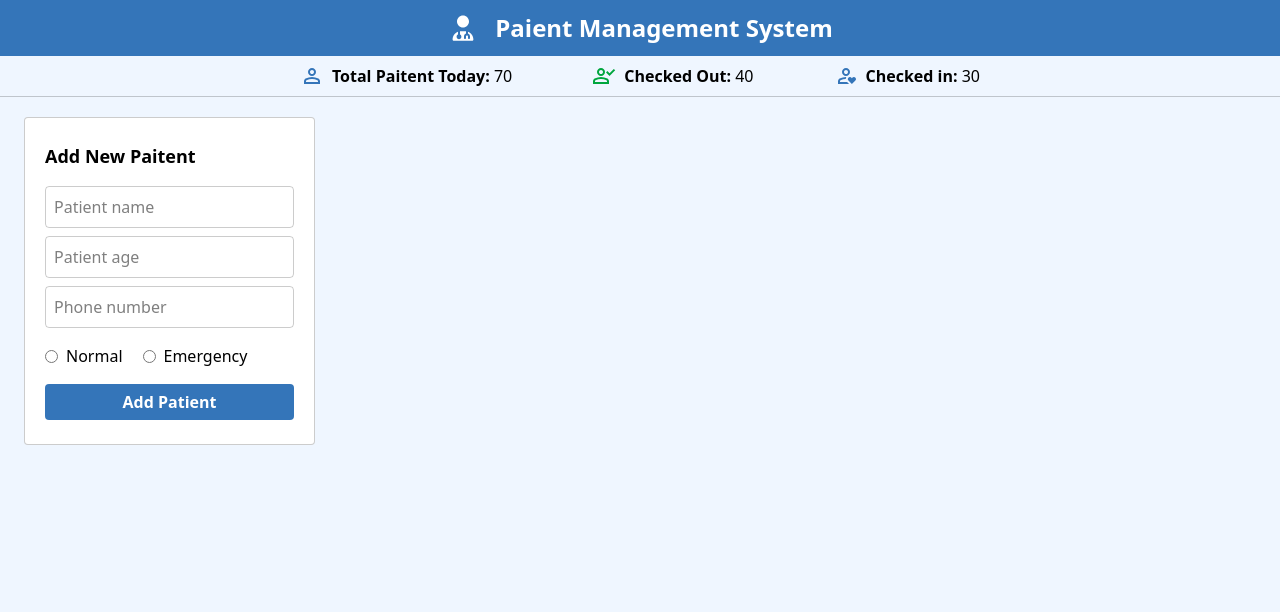
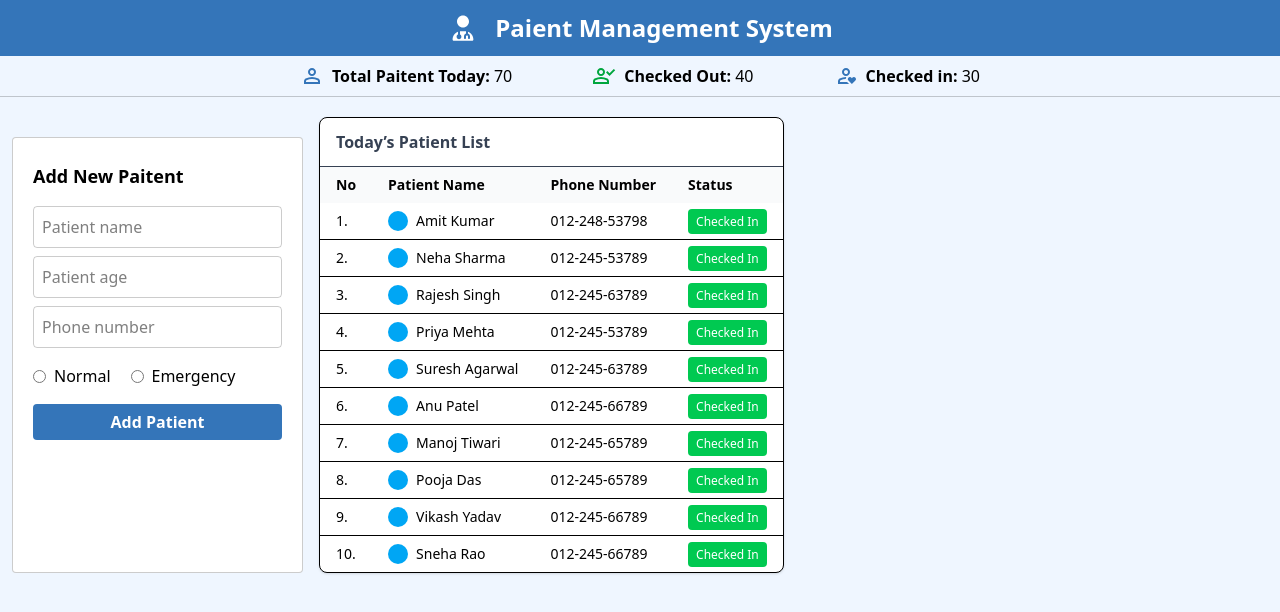
Before and after one commit to DevendraJaiswal074/Patient-Management-System, a React (Vite) app in the folder Frontend/: page /dashboard in a window 1280 px wide. Shown: the top 612 px of the page. Built offline with nearby package versions, Linux system fonts and the light colour scheme.

Commit message:
Add patient list UI

```diff
--- a/Frontend/package.json
+++ b/Frontend/package.json
@@ -13,7 +13,7 @@
     "@tailwindcss/vite": "^4.1.18",
     "nodemon": "^3.1.11",
     "react": "^19.2.0",
-    "react-dom": "^19.2.0",
+    "react-dom": "^19.2.4",
     "react-router-dom": "^7.13.0",
     "tailwindcss": "^4.1.18"
   },
--- a/Frontend/src/App.jsx
+++ b/Frontend/src/App.jsx
@@ -1,4 +1,4 @@
-import { useState } from 'react';
+// import { useState } from 'react';
 import './App.css';
 import Navbar from './components/Navbar';
 import LoginOption from './Pages/LoginOption';
--- a/Frontend/src/Pages/HomePage.jsx
+++ b/Frontend/src/Pages/HomePage.jsx
@@ -1,6 +1,7 @@
 import React from "react";
 import Navbar from "../components/Navbar";
 import AddPatient from "../components/AddPatient";
+import PatientList from "../components/PatientList";
 
 function HomePage() {
   return (
@@ -9,9 +10,15 @@ function HomePage() {
         <Navbar />
       </div>
 
-      <div className="w-max">
+      <div className="w-max flex gap-4 mt-5 mx-3">
         <AddPatient />
+        <div className="w-full">
+          <PatientList />
+        </div>
       </div>
+
+
+
     </div>
   );
 }
--- a/Frontend/src/components/AddPatient.jsx
+++ b/Frontend/src/components/AddPatient.jsx
@@ -2,7 +2,7 @@ import React from "react";
 
 function AddPatient() {
   return (
-    <div className="bg-white w-max ml-6 mt-5 px-5 py-6 border border-black/20 rounded">
+    <div className="bg-white w-max mt-5 px-5 py-6 border border-black/20 rounded">
       <h2 className="font-bold text-lg">Add New Paitent</h2>
 
       <form className="flex flex-col gap-2 mt-4 min-w-60">
--- /dev/null
+++ b/Frontend/src/components/PatientList.jsx
@@ -0,0 +1,58 @@
+const patients = [
+  { id: 1, name: "Amit Kumar", phone: "012-248-53798" },
+  { id: 2, name: "Neha Sharma", phone: "012-245-53789" },
+  { id: 3, name: "Rajesh Singh", phone: "012-245-63789" },
+  { id: 4, name: "Priya Mehta", phone: "012-245-53789" },
+  { id: 5, name: "Suresh Agarwal", phone: "012-245-63789" },
+  { id: 6, name: "Anu Patel", phone: "012-245-66789" },
+  { id: 7, name: "Manoj Tiwari", phone: "012-245-65789" },
+  { id: 8, name: "Pooja Das", phone: "012-245-65789" },
+  { id: 9, name: "Vikash Yadav", phone: "012-245-66789" },
+  { id: 10, name: "Sneha Rao", phone: "012-245-66789" },
+];
+
+const PatientList = () => {
+  return (
+    <div className="bg-white rounded-lg shadow border">
+
+      <div className="px-4 py-3 border-b font-semibold text-gray-700">
+        Today’s Patient List
+      </div>
+
+      <table className="w-full text-sm">
+        <thead className="bg-gray-50">
+          <tr>
+            <th className="px-4 py-2 text-left">No</th>
+            <th className="px-4 py-2 text-left">Patient Name</th>
+            <th className="px-4 py-2 text-left">Phone Number</th>
+            <th className="px-4 py-2 text-left">Status</th>
+          </tr>
+        </thead>
+
+        <tbody className="divide-y">
+          {patients.map((p, i) => (
+            <tr key={p.id}>
+              <td className="px-4 py-2">{i + 1}.</td>
+
+              <td className="px-4 py-2 flex items-center gap-2">
+                <div className="w-5 h-5 bg-sky-500 rounded-full"></div>
+                {p.name}
+              </td>
+
+              <td className="px-4 py-2">{p.phone}</td>
+
+              <td className="px-4 py-2">
+                <span className="bg-green-500 text-white text-xs px-2 py-1 rounded">
+                  Checked In
+                </span>
+              </td>
+            </tr>
+          ))}
+        </tbody>
+      </table>
+
+    </div>
+  );
+};
+
+export default PatientList;
```
Also changed, not shown: Frontend/src/Pages/LoginOption.jsx (line endings or trailing spaces), 1 other file (tests, documents, lock files or other folders).
